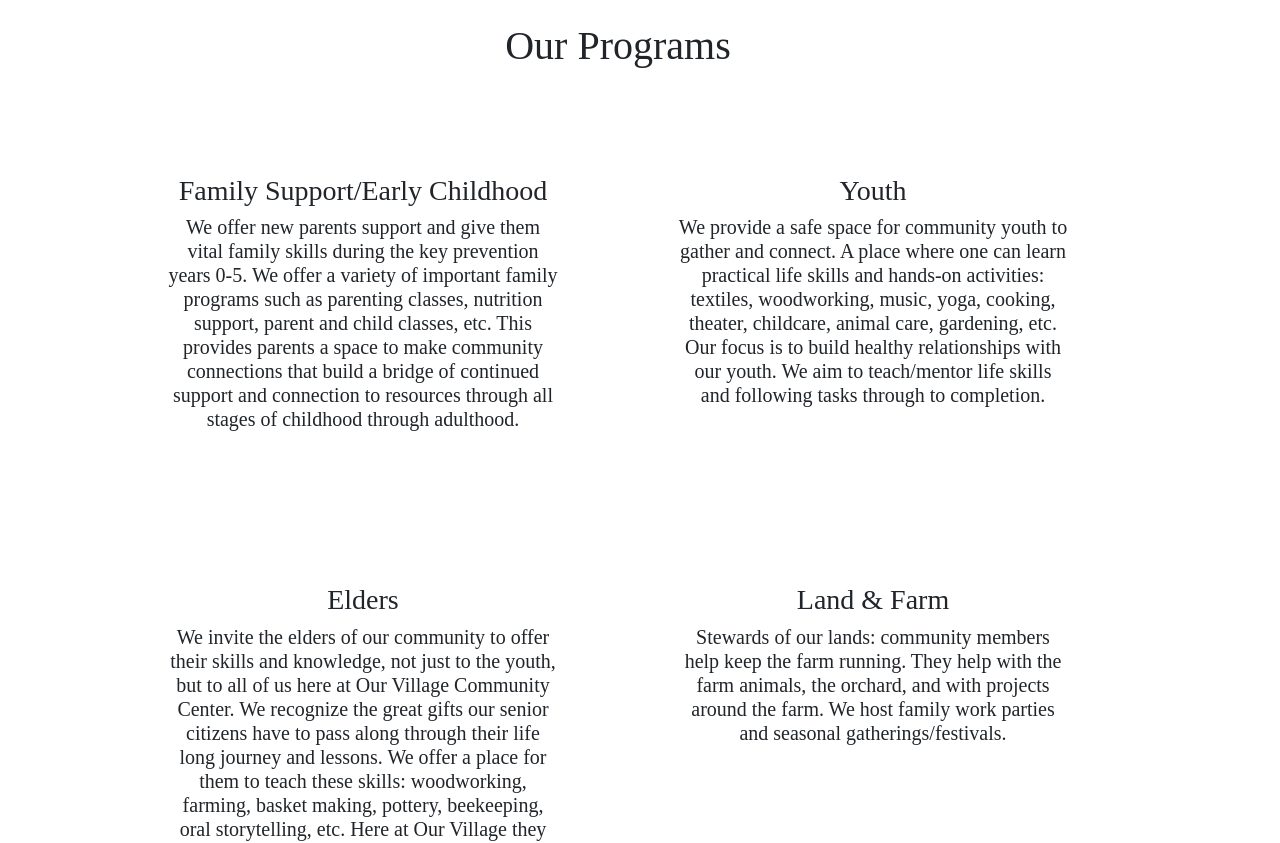
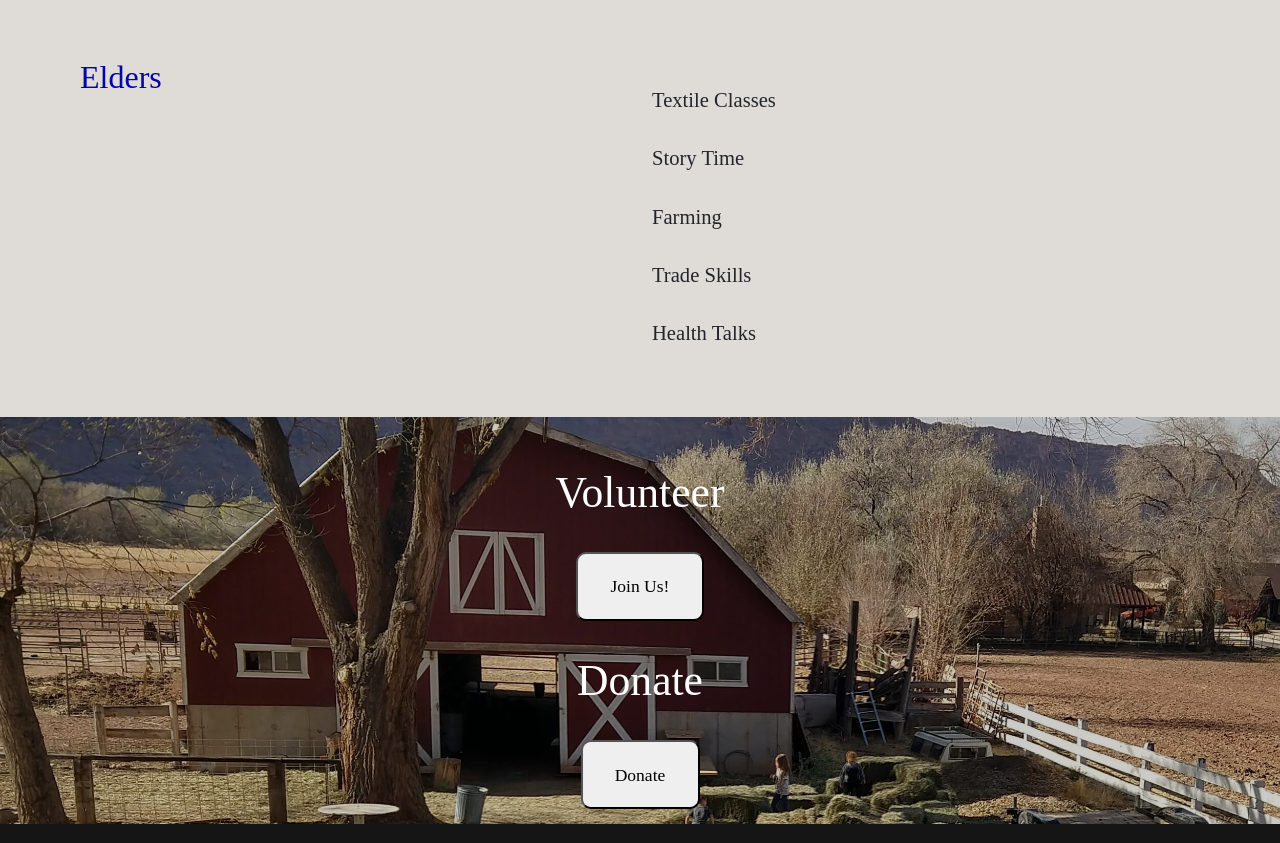
Before and after one commit to Sheilabob/OurVillageCopy, a React (Create React App) app: page /ourProgramming in a window 1280 px wide. Shown: the part 1740-2583 px from the top of the page. Built offline with nearby package versions, Linux system fonts and the light colour scheme.

Commit message:
intergeneraltional elder section

```diff
--- a/src/App.js
+++ b/src/App.js
@@ -9,6 +9,7 @@ import Header from "./Components/Header";
 import Footer from './Components/Footer';
 import HomePage from "./Pages/HomePage";
 import ProgrammingPage from "./Pages/ProgrammingPage";
+import HomeVolunteerHero from "./Components/HomeVolunteerHero";
 
 
 function App() {
@@ -23,7 +24,7 @@ function App() {
               <Route path="/ourProgramming" element={<ProgrammingPage />} />
             </Route>
           </Routes>
-
+        <HomeVolunteerHero />
         <Footer />
       </Router>
     </div>
--- /dev/null
+++ b/src/Components/IntergenElders.js
@@ -0,0 +1,34 @@
+import React from "react";
+import { Container, Row, Col } from "react-bootstrap";
+
+
+export default function IntergenElders() {
+    return (
+        <div className="igp">
+            <Row className="m-1">
+                <Col className="igp-subtitle">
+                    <h2>Elders</h2>
+                </Col>
+                <Col xs={12} md={6}>
+                    <ul className="igp-list">
+                        <li className="igp-list-item">
+                        Textile Classes
+                        </li>
+                        <li className="igp-list-item">
+                        Story Time
+                        </li>
+                        <li className="igp-list-item">
+                        Farming
+                        </li>
+                        <li className="igp-list-item">
+                        Trade Skills
+                        </li>
+                        <li className="igp-list-item">
+                        Health Talks
+                        </li>
+                    </ul>
+                </Col>
+            </Row>
+        </div>
+    )
+}
--- a/src/Pages/HomePage.js
+++ b/src/Pages/HomePage.js
@@ -4,7 +4,6 @@ import MissionVisionGoals from '../Components/MissionVisionGoals';
 import HomeLowerHero from '../Components/HomeLowerHero';
 import HomeOurPrograms from '../Components/HomeOurPrograms';
 import HomeHistory from '../Components/HomeHistory';
-import HomeVolunteerHero from '../Components/HomeVolunteerHero';
 
 
 export default function HomePage() {
@@ -15,7 +14,6 @@ export default function HomePage() {
             <HomeLowerHero />
             <HomeOurPrograms />
             <HomeHistory />
-            <HomeVolunteerHero />
 
 
 
--- a/src/Pages/ProgrammingPage.js
+++ b/src/Pages/ProgrammingPage.js
@@ -1,6 +1,5 @@
 import React from 'react';
-
-import HomeOurPrograms from '../Components/HomeOurPrograms';
+import IntergenElders from '../Components/IntergenElders';
 import IntergenerationalProgramsTopEC from '../Components/IntergenerationalProgramsTopEC';
 import IntergenYouth from '../Components/IntergenYouth';
 import ProgramHero from '../Components/ProgramHero';
@@ -13,7 +12,7 @@ export default function ProgrammingPage() {
             <ProgramHero />
             <IntergenerationalProgramsTopEC />
             <IntergenYouth />
-            <HomeOurPrograms />
+            <IntergenElders />
 
 
 
```
